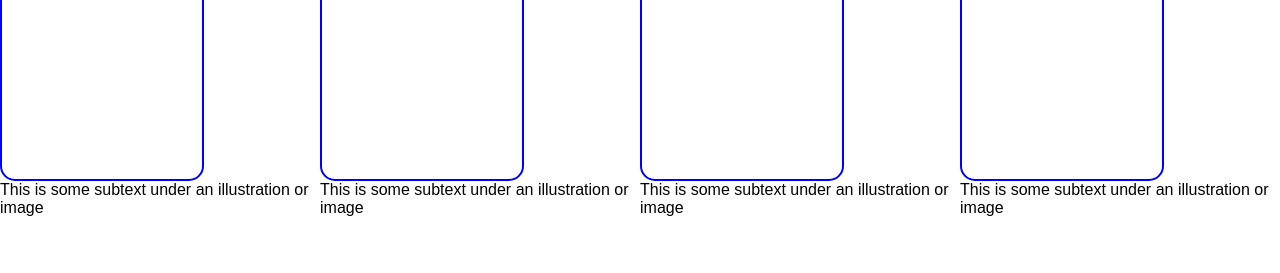
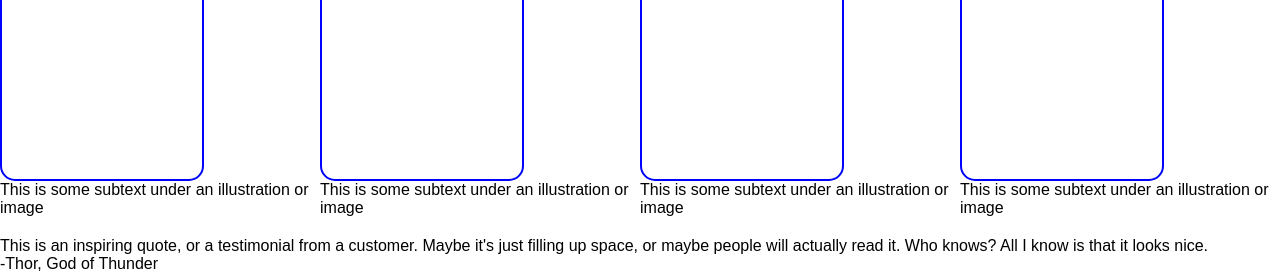
Before and after one commit to DhruvPokhriyal/Landing-Page, a plain HTML site: page index.html in a window 1280 px wide. Shown: the part 668-941 px from the top of the page. Before the commit the page ends 885 px from the top, so only its background shows below. Drawn offline with Linux system fonts and the light colour scheme.

Commit message:
Add html for the third section of page
Adds a quote and the person who quoted it .

```diff
--- a/index.html
+++ b/index.html
@@ -65,5 +65,14 @@
         </div>
       </div>
     </div>
+    <!-- third section -->
+    <div class="third">
+      <div class="quote">
+        This is an inspiring quote, or a testimonial from a customer. Maybe it's
+        just filling up space, or maybe people will actually read it. Who knows?
+        All I know is that it looks nice.
+      </div>
+      <div class="quote-person">-Thor, God of Thunder</div>
+    </div>
   </body>
 </html>
```
